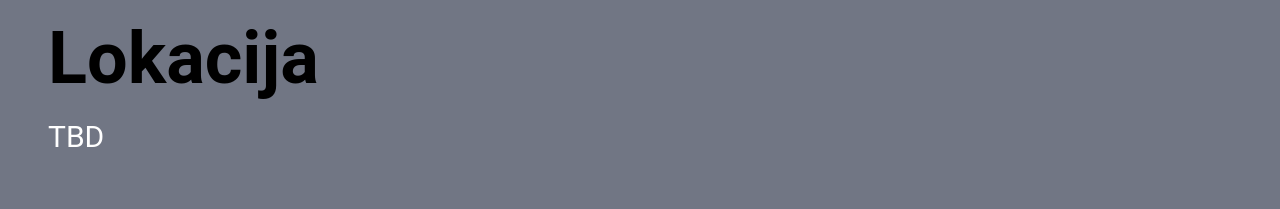
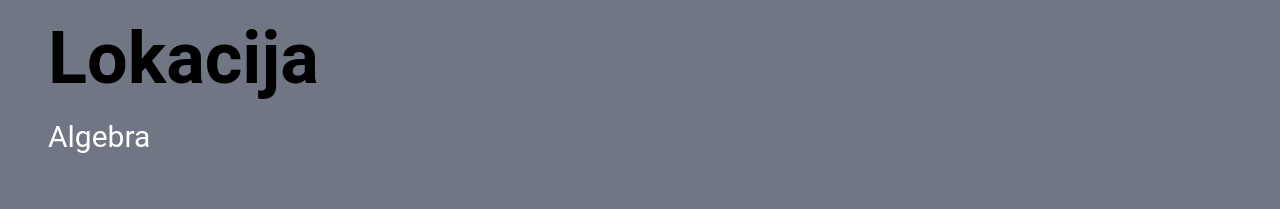
Before and after one commit to x-fer/game-xpress, a Next.js app: page / in a window 1280 px wide. Shown: the part 3573-3782 px from the top of the page. Built offline with nearby package versions, Linux system fonts and the light colour scheme.

Commit message:
Algebra as location

```diff
--- a/src/components/pages/Step5.tsx
+++ b/src/components/pages/Step5.tsx
@@ -17,7 +17,7 @@
 
         <h2 className="mt-6 text-5xl font-bold text-black md:text-6xl lg:text-7xl">Lokacija</h2>
         <ul className="mt-6 text-xl text-white md:text-2xl lg:text-3xl">
-          <li>TBD</li>
+          <li>Algebra</li>
         </ul>
       </div>
     </StepContainer>
```
